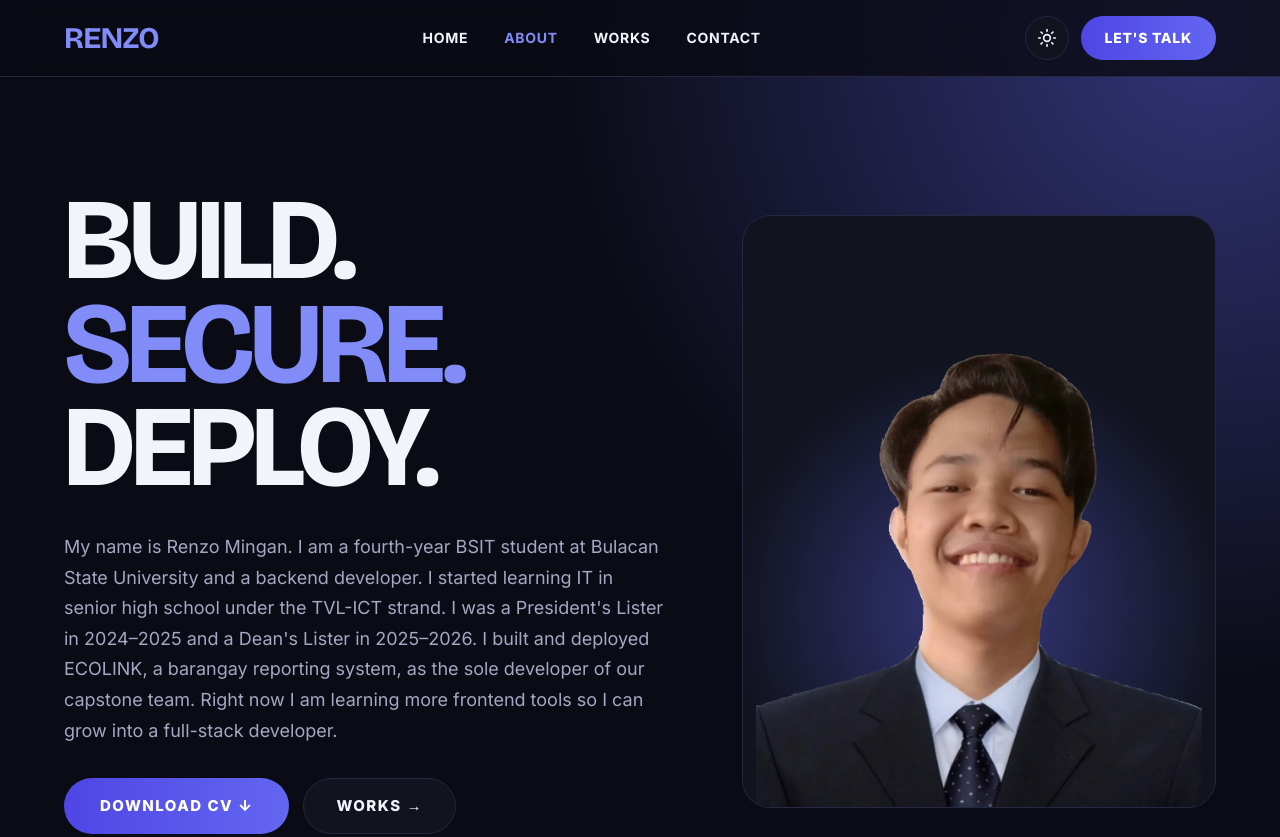
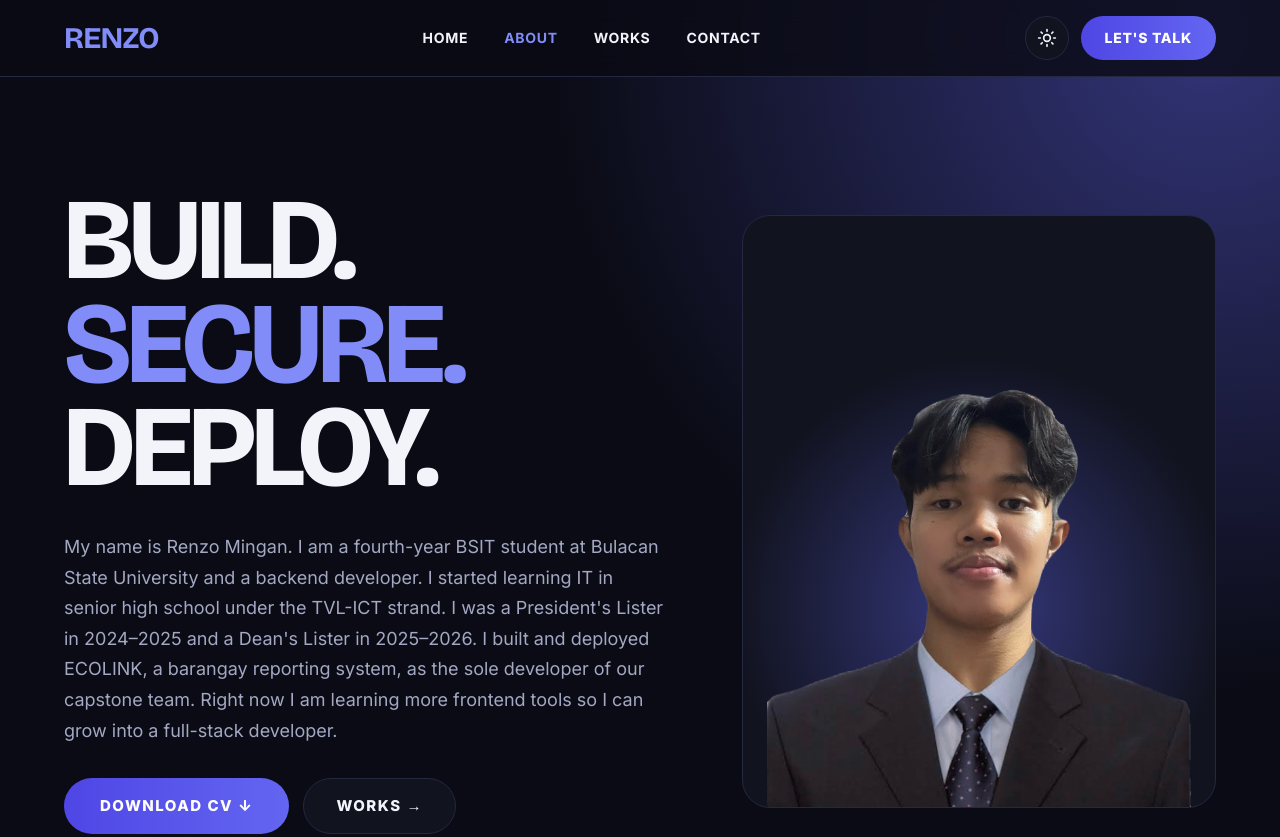
Before and after one commit to Yachiru10/My_Portfolio, a website: page public/about.html in a window 1280 px wide. Shown: the top 837 px of the page. Drawn offline with nearby package versions, Linux system fonts and the light colour scheme.

Commit message:
Changed the photo in about page

```diff
--- a/public/about.html
+++ b/public/about.html
@@ -65,7 +65,7 @@
       <div class="flex min-w-0 flex-[1_1_380px] justify-center">
         <div class="relative flex aspect-[4/5] w-full max-w-[480px] items-end justify-center overflow-hidden rounded-[28px] border border-line bg-surface">
           <div class="absolute left-1/2 top-[18%] aspect-square w-[120%] -translate-x-1/2 rounded-full" style="background: radial-gradient(circle, var(--glow) 0%, transparent 62%)" aria-hidden="true"></div>
-          <img src="/images/renzo-photo.webp" alt="Renzo Mingan in a suit and tie, smiling" class="relative h-[92%] w-full object-contain object-bottom" width="1053" height="1280">
+          <img src="/images/formal.PNG" alt="Renzo Mingan in a suit and tie" class="relative h-[92%] w-full object-contain object-bottom" width="1053" height="1280">
         </div>
       </div>
     </section>
```
Also changed, not shown: public/images/formal.PNG (added).
